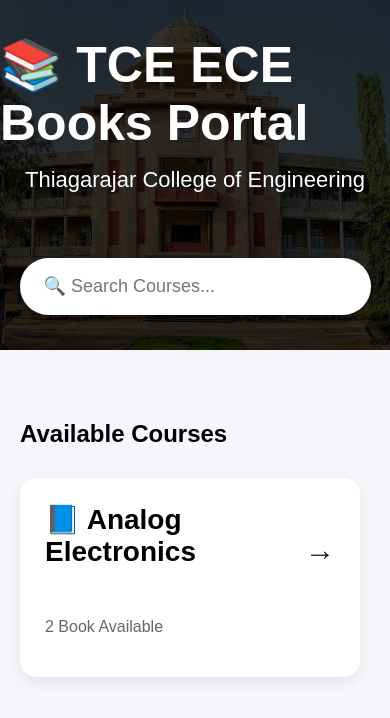
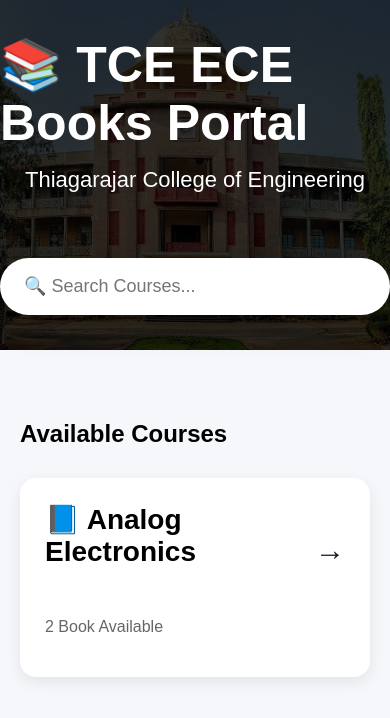
Before and after one commit to YogeshwaranR2005/Ece-Books-Portal, a React (Vite) app: page / in a window 390 px wide. Shown: the top 718 px of the page. Built offline with nearby package versions, Linux system fonts and the light colour scheme.

Commit message:
Improve responsive layout

```diff
--- a/src/styles/course.css
+++ b/src/styles/course.css
@@ -101,3 +101,11 @@
     font-size:18px;
 
 }
+
+@media (max-width:768px){
+
+.course-title{
+    font-size:2rem;
+}
+
+}
--- a/src/styles/coursecard.css
+++ b/src/styles/coursecard.css
@@ -18,6 +18,9 @@
     transition:.3s;
 
     margin-bottom:20px;
+
+    width:100%;
+    box-sizing:border-box;
 
 }
 
--- a/src/styles/navbar.css
+++ b/src/styles/navbar.css
@@ -18,6 +18,15 @@
     justify-content: center;
 
     align-items: center;
+    @media (max-width: 768px) {
+    .hero h1 {
+        font-size: 2.5rem;
+    }
+
+    .hero p {
+        font-size: 1.2rem;
+    }
+}
 
 }
 
@@ -62,9 +71,8 @@
 
 .overlay input {
 
-    width: 550px;
-
-    max-width: 90%;
+    width:100%;
+    max-width:650px;
 
     padding: 18px 24px;
 
```
